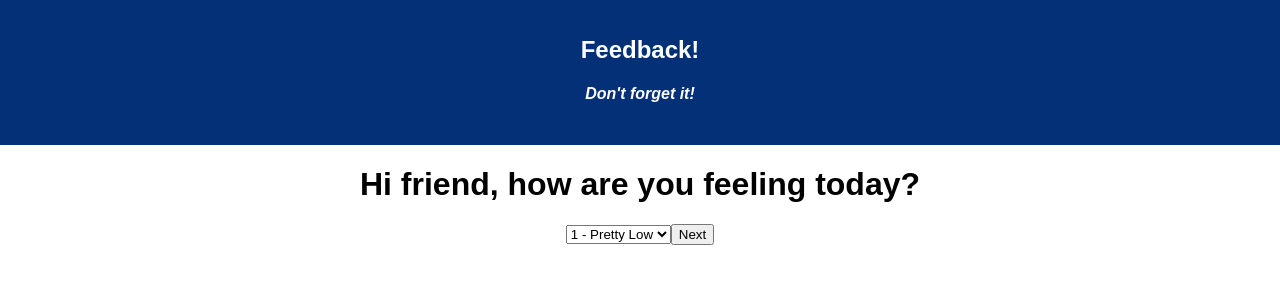
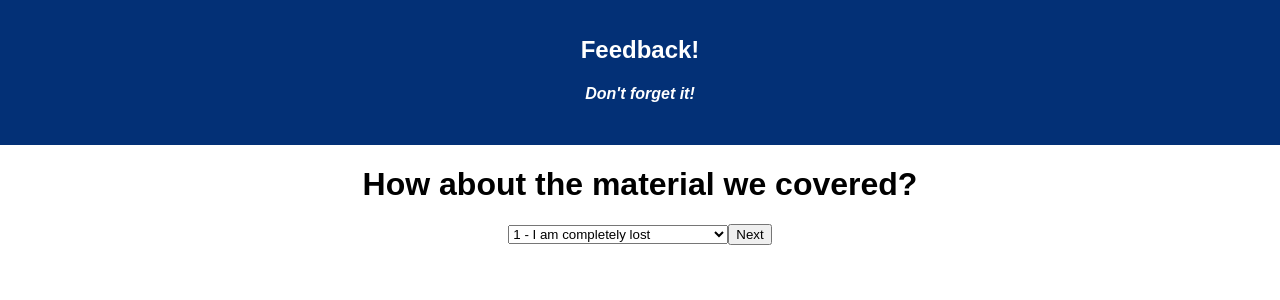
Before and after one commit to cjbarr/redux-feedback-loop, a React (Create React App) app: page /#/understanding in a window 1280 px wide. Before the commit this address led to /#/. Shown: the top 300 px of the page. Built offline with nearby package versions, Linux system fonts and the light colour scheme.

Commit message:
understanding and feelings values redux

```diff
--- a/src/components/App/App.js
+++ b/src/components/App/App.js
@@ -11,6 +11,9 @@
 import Review from '../Review/Review';
 
 class App extends Component {
+
+
+
   render() {
     return (
       <div className="App">
--- a/src/components/Feelings/Feelings.js
+++ b/src/components/Feelings/Feelings.js
@@ -4,12 +4,31 @@
 
 class Feelings extends Component {
 
+state={
+    feeling:''
+}
+
+
+
+    handleChange = (event, typeofChange) => {
+        this.setState({
+            feeling: event.target.value
+            },
+        );
+    }
 
 
     buttonClick = () =>{
+        console.log(this.state.feeling);
+
+        this.props.dispatch({
+            type:'ADD_FEELING',
+            payload:this.state.feeling
+        })
         this.props.history.push('/understanding')
 
     }
+
     render() {
 
 
@@ -17,7 +36,7 @@
         return (
             <div>
                 <h1>Hi friend, how are you feeling today?</h1>
-                <select id="feeling" name="feeling">
+                <select id="feeling" name="feeling" onChange={this.handleChange}>
                     <option value="1">1 - Pretty Low</option>
                     <option value="2">2 - Not Great</option>
                     <option value="3">3 - Fine</option>
--- a/src/components/Review/Review.js
+++ b/src/components/Review/Review.js
@@ -18,7 +18,9 @@
             <div>
                 <h1>Your Feedback for today:</h1>
                 <h3>Your Current Feelings:</h3>
+                <p>{this.props.reduxState.feelingReducer}</p>
                 <h3>Your Current Understanding:</h3>
+                <p>{this.props.reduxState.understandingReducer}</p>
                 <h3>Your Current Support:</h3>
                 <h3>Your Current Comments:</h3>
 
--- a/src/components/Understanding/Understanding.js
+++ b/src/components/Understanding/Understanding.js
@@ -5,11 +5,25 @@
 class Understanding extends Component {
 
 
+
+    handleChange = (event, typeofChange) => {
+        this.setState({
+            understanding: event.target.value
+        },
+        );
+    }
+
+
     buttonClick = () => {
+        console.log(this.state.understanding);
+
+        this.props.dispatch({
+            type: 'ADD_UNDERSTANDING',
+            payload: this.state.understanding
+        })
         this.props.history.push('/support')
 
     }
-
     render() {
 
 
@@ -17,7 +31,7 @@
         return (
             <div>
                 <h1>How about the material we covered?</h1>
-                <select id="feeling" name="feeling">
+                <select id="feeling" name="feeling" onChange={this.handleChange}>
                     <option value="1">1 - I am completely lost</option>
                     <option value="2">2 - Somewhat confused</option>
                     <option value="3">3 - I feel alright about it</option>
--- a/src/index.js
+++ b/src/index.js
@@ -15,9 +15,18 @@
     return state
 }
 
+
+const understandingReducer = (state = [], action) => {
+    if (action.type === 'ADD_UNDERSTANDING') {
+        return [...state, action.payload];
+    }
+    return state
+}
+
 const storeInstance = createStore(
     combineReducers({
-        feelingReducer
+        feelingReducer,
+        understandingReducer
     }),
 );
 
```
